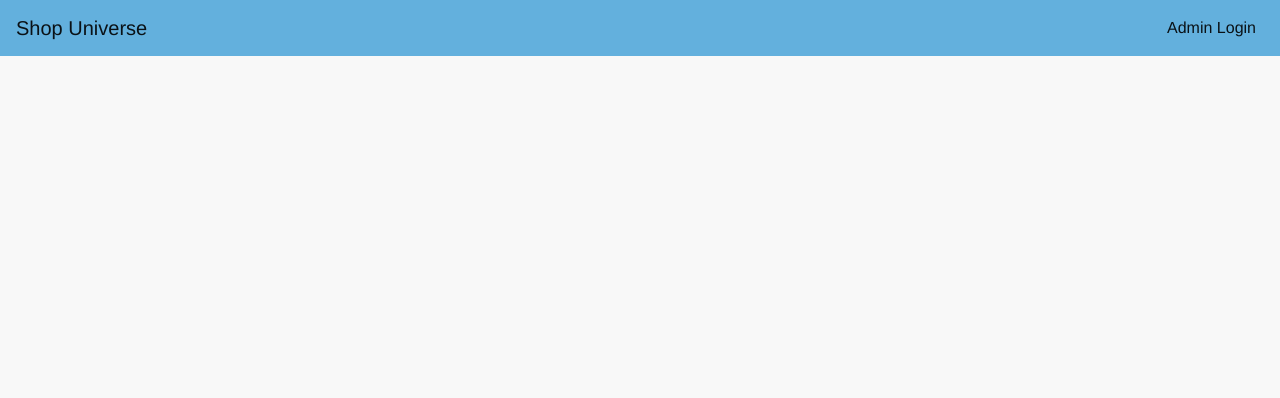
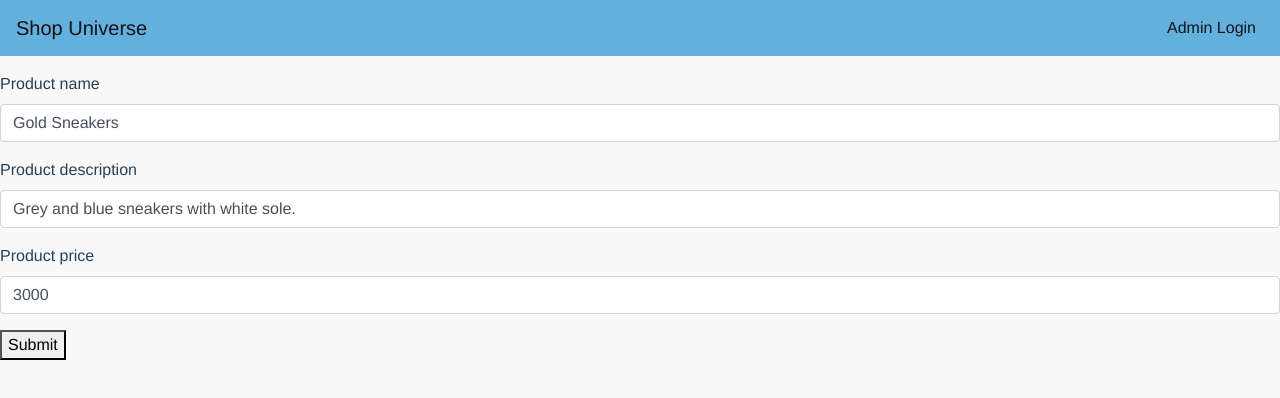
Before and after one commit to georgeben/Using-Vuex-for-state-management, a Vue app: page /update/1 in a window 1280 px wide. Shown: the top 398 px of the page. Built offline with nearby package versions, Linux system fonts and the light colour scheme; sample sign-in values are in the browser's storage.

Commit message:
Fixed the update product issue

```diff
--- a/src/api/shop.js
+++ b/src/api/shop.js
@@ -3,7 +3,7 @@
 const products = [
     {
         id: 1,
-        name: 'Sneakers',
+        name: 'Gold Sneakers',
         description: 'Grey and blue sneakers with white sole.',
         price: 3000,
         quantity: 1,
@@ -38,6 +38,13 @@ export default {
         return products;
     },
 
+    findItem(id) {
+        console.log(1, "Finding item with id", id);
+        let found = products.find(product => product.id == id);
+        console.log("Found it", found)
+        return found;
+      },
+
     addNewProduct({name, description, price}){
         console.log("Last product", products[products.length-1])
         let last_id = products[products.length-1].id;
@@ -56,6 +63,16 @@ export default {
             }
         })
     },
+    updateProduct(id, product){
+        console.log("New product details", product)
+        console.log("In the shop function", id)
+        products.forEach((item, index) => {
+            if(item.id == id){
+                item = product;
+                console.log("Updated product", item)
+            }
+        })
+    },
 
     getUserById(id){
         return users.reduce(user => user.id != id)
--- a/src/components/ProductItem.vue
+++ b/src/components/ProductItem.vue
@@ -2,41 +2,20 @@
     <div class="product-item card">
         <img src="../assets/shoe.jpg" alt="Failed to load image">
         <div class="title">
-            <h4>{{product.id}}</h4>
             <h4>{{product.name}}</h4>
             <h5>N{{product.price}}</h5>
         </div>
         <p>{{product.description}}</p>
         <div v-if="modify" >
-            <button class=" btn edit" data-toggle="modal" data-target="#editModal">Edit</button>
+            <!-- <button class=" btn edit" data-toggle="modal" data-target="#editModal">Edit</button> -->
+            <button><router-link :to="`/update/${product.id}`" class="edit-link" >Edit</router-link></button>
             <button @click="deleteProduct" >Delete</button>
 
         </div>
         <button v-else @click="addProductToCart" class="btn">Add To Cart</button>
 
-         <!-- Delete Modal -->
-        <div class="modal fade" id="deleteModal" tabindex="-1" role="dialog" aria-labelledby="exampleModalLabel" aria-hidden="true">
-            <div class="modal-dialog" role="document">
-                <div class="modal-content">
-                <div class="modal-header">
-                    <h5 class="modal-title" id="exampleModalLabel">Delete Product</h5>
-                    <button type="button" class="close" data-dismiss="modal" aria-label="Close">
-                    <span aria-hidden="true">&times;</span>
-                    </button>
-                </div>
-                <div class="modal-body">
-                    <p>Are you sure you want to delete {{product.name}}?</p>
-                </div>
-                <div class="modal-footer">
-                    <button type="button" class="btn btn-secondary" data-dismiss="modal">Close</button>
-                    <button @click="deleteProduct"  type="button" class="btn delete" data-dismiss="modal">Delete product</button>
-                </div>
-                </div>
-            </div>
-        </div>
-
         <!-- EditModal -->
-        <div class="modal fade" id="editModal" tabindex="-1" role="dialog" aria-labelledby="exampleModalLabel" aria-hidden="true">
+        <!-- <div class="modal fade" id="editModal{{product.id}}" tabindex="-1" role="dialog" aria-labelledby="exampleModalLabel" aria-hidden="true">
             <div class="modal-dialog" role="document">
                 <div class="modal-content">
                 <div class="modal-header">
@@ -46,21 +25,45 @@
                     </button>
                 </div>
                 <div class="modal-body">
+                    <form>
+                        <p class="error">{{error}}</p>
+                        <div class="form-group">
+                            <label for="exampleInputEmail1">Product name</label>
+                            <input :value="product.name" type="email" class="form-control" id="exampleInputEmail1" aria-describedby="emailHelp">
+                        </div>
+                        <div class="form-group">
+                            <label for="exampleInputPassword1">Product description</label>
+                            <input v-model="description" type="text" class="form-control" id="exampleInputPassword1">
+                        </div>
+                        <div class="form-group">
+                            <label for="exampleInputPassword1">Product price</label>
+                            <input v-model="price" type="number" class="form-control" id="exampleInputPassword2">
+                        </div>
+                    </form>
                 </div>
                 <div class="modal-footer">
                     <button type="button" class="btn btn-secondary" data-dismiss="modal">Close</button>
-                    <button  type="button" class="btn delete" data-dismiss="modal">Save</button>
+                    <button @click="finishEditing" type="button" class="btn delete" data-dismiss="modal">Save</button>
                 </div>
                 </div>
             </div>
-        </div>
+        </div> -->
     </div>
 </template>
 
 <script>
+import shop from '../api/shop.js'
 export default {
     name: 'ProductItem',
     props: ['product', 'modify'],
+    data(){
+        return{
+            error: '',
+            name: this.product.name,
+            description: this.product.description,
+            price: this.product.price,
+        }
+    },
     methods: {
         addProductToCart(){
             this.$store.commit('addToCart', this.product);
@@ -68,6 +71,28 @@ export default {
         deleteProduct(){
             console.log("About to delete ", this.product.id);
             this.$store.commit('removeProduct', this.product.id)
+        },
+        finishEditing(){
+            if(this.product_name == ''){
+                this.error = 'Please add product name';
+                return;
+            }
+            if(this.product_description == ''){
+                this.error = 'Please add product description';
+                return;
+            }
+            if(this.product_price == ""){
+                this.error = "Please enter a valid price"
+                console.log("No price");
+                return;
+            }
+            if(this.product_price < 10){
+                this.error = 'Price of product cannot be less than 10 naira';
+                return;
+            }
+            console.log("Hhahah", this.product)
+            this.$store.commit('updateProduct', this.product.id, this.product);
+            console.log("All good, Ready to add")
         }
     }
 }
--- /dev/null
+++ b/src/components/UpdateItem.vue
@@ -0,0 +1,48 @@
+<template>
+    <form>
+        <p class="error">{{error}}</p>
+        <div class="form-group">
+            <label for="exampleInputEmail1">Product name</label>
+            <input v-model="product.name" type="email" class="form-control" id="exampleInputEmail1" aria-describedby="emailHelp">
+        </div>
+        <div class="form-group">
+            <label for="exampleInputPassword1">Product description</label>
+            <input v-model="product.description" type="text" class="form-control" id="exampleInputPassword1">
+        </div>
+        <div class="form-group">
+            <label for="exampleInputPassword1">Product price</label>
+            <input v-model="product.price" type="number" class="form-control" id="exampleInputPassword2">
+        </div>
+
+        <button @click="submit" >Submit</button>
+    </form>
+</template>
+
+<script>
+import shop from '../api/shop';
+export default {
+    name: 'UpdateItem',
+    data(){
+        return{
+            error: '',
+        }
+    },
+    created(){
+        shop.findItem(this.$route.params.id)
+        console.log(this.$route.params.id)
+    },
+    computed: {
+        product(){
+            return shop.findItem(this.$route.params.id)
+        }
+    },
+    methods: {
+        submit(e){
+            e.preventDefault();
+            console.log(this.product);
+            this.$store.commit('updateProduct', this.product.id, this.product);
+            this.$router.push('/dashboard')
+        }
+    }
+}
+</script>
--- a/src/router.js
+++ b/src/router.js
@@ -3,6 +3,7 @@ import Router from 'vue-router'
 import Home from './views/Home.vue';
 import Login from './views/Login.vue';
 import Dashboard from './views/Dashboard.vue';
+import UpdateItem from './components/UpdateItem.vue';
 
 Vue.use(Router)
 
@@ -30,6 +31,14 @@ let router = new Router({
         requiresAuth: true,
       }
     },
+    {
+      path: '/update/:id',
+      name: 'UpdateItem',
+      component: UpdateItem,
+      meta: {
+        requiresAuth: true,
+      }
+    }
   ]
 })
 
--- a/src/store/store.js
+++ b/src/store/store.js
@@ -47,6 +47,10 @@ const store = new Vuex.Store({
         },
         removeProduct(state, id){
             shop.removeProduct(id)
+        },
+        updateProduct(state, id, product){
+            console.log("Mutation trying to update ", id)
+            shop.updateProduct(id, product);
         }
     },
     actions: {
--- a/src/views/Login.vue
+++ b/src/views/Login.vue
@@ -38,9 +38,11 @@ export default {
                     this.$router.push('/dashboard')
                 }else{
                     console.log("Wrong password");
+                    this.error = "You entered a wrong password";
                 }
             }else{
                 console.log("User does not exist")
+                console.log("Wrog details")
             }
         }
     }
```
Also changed, not shown: 1 other file (tests, documents, lock files or other folders).
